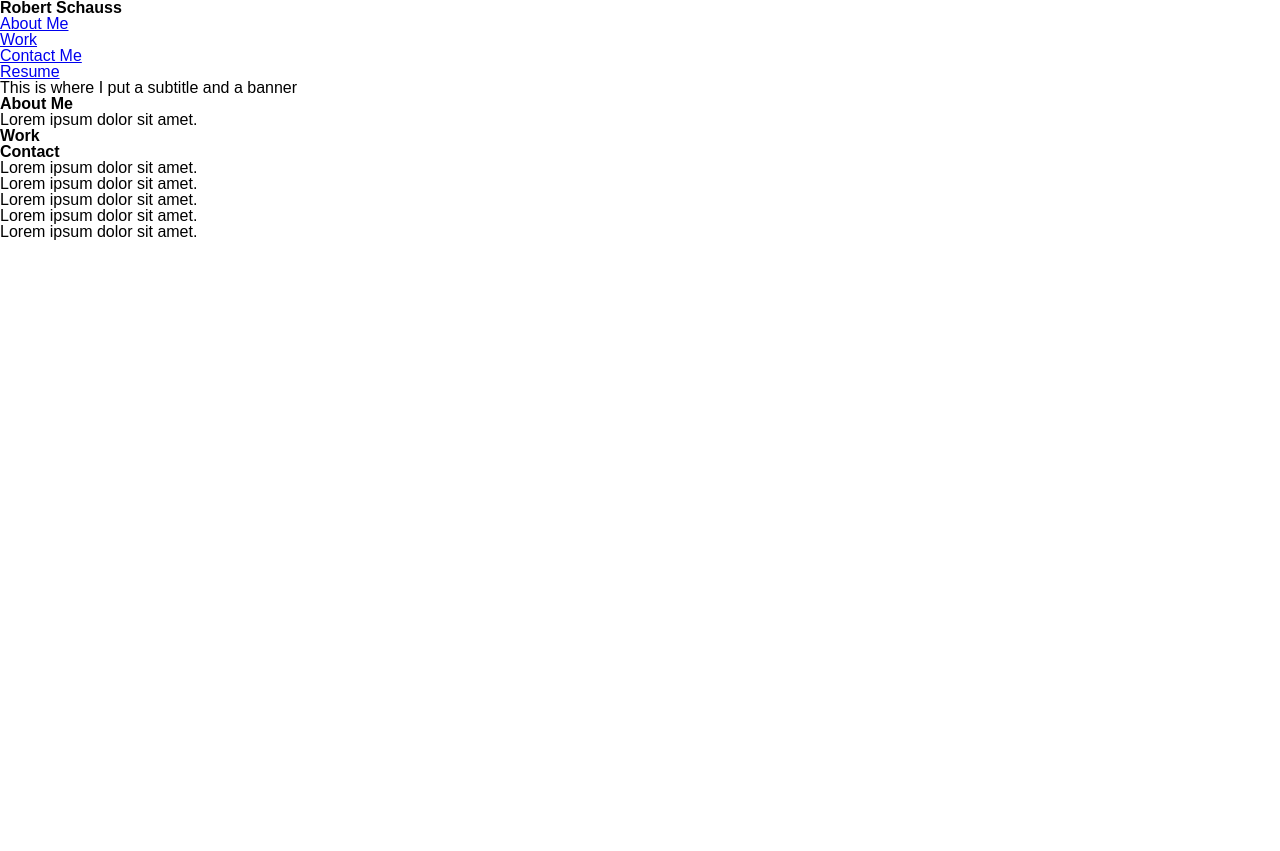
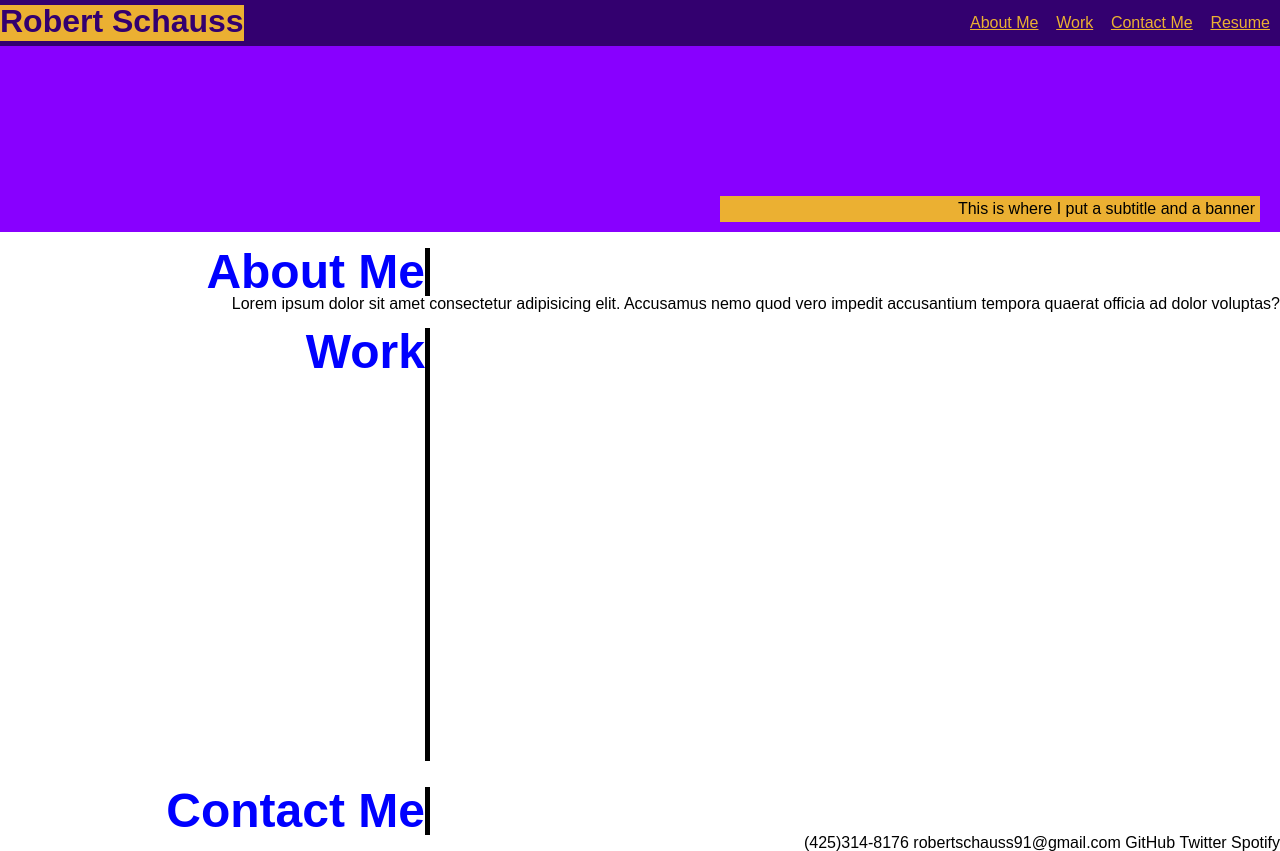
Before and after one commit to appleschaussaa/Challenge-2, a plain HTML site: page index.html in a window 1280 px wide. Before the commit the page ends 800 px from the top, so only its background shows below. Drawn offline with Linux system fonts and the light colour scheme; files that its build step writes are made by us from their sources.

Commit message:
decent amount of changes to CSS

```diff
--- a/assets/reset.css
+++ b/assets/css/reset.css
@@ -1,7 +1,7 @@
 * {
     margin: 0;
     padding: 0;
-    box-sizing: border-box;
+    /*box-sizing: border-box;*/
   }
 
   html {
--- /dev/null
+++ b/assets/css/style.css
@@ -0,0 +1,112 @@
+*{
+  font-family:Arial, Helvetica, sans-serif
+}
+
+body {
+ /* display: flex;
+  flex-direction: column;
+  line-height: 1.3;*/
+}
+
+header {
+  display: flex;
+  justify-content: space-between;
+  background-color:rgb(51, 0, 111);
+  padding-top: 5px;
+  padding-bottom: 5px;
+}
+
+
+nav ul {
+  display: flex;
+  justify-content: space-between;
+  min-width: 300px;
+  padding-top: 10px;
+  padding-bottom: 10px;
+  padding: 10px;
+}
+
+nav a {
+  display: row;
+  color: rgb(235, 176, 50);
+}
+
+banner div {
+
+  background-color: rgb(136, 0, 255);
+  padding-top: 150px;
+  padding-bottom: 10px;
+}
+
+banner div p {
+
+  text-align: right;
+  background-color:rgb(235, 176, 50);
+  margin: 0px 20px 0px 720px;
+  padding:5px;
+}
+
+
+h1 {
+  font-size: 200%;
+  background-color: rgb(235, 176, 50);
+  color:rgb(51, 0, 111);
+}
+
+.h2, .h3, .h4 {
+  display: flex;
+  flex-direction: column;
+  justify-content: space-between;
+
+}
+
+
+h2, h3, h4 {
+  color: blue;
+  font-size: 300%;
+  border-right: 5px solid #000;
+  margin-right: 850px;
+
+}
+
+h2 {
+  text-align: right;
+}
+
+h3 {
+  text-align: right;
+  padding-bottom: 385px;
+}
+
+h4 {
+  text-align: right;
+  margin-top: 10px;
+}
+
+p {
+  text-align: right;
+}
+
+footer {
+    display:flex;
+    float: right;
+  }
+
+footer p {
+  display: inline;
+  color: #000;
+  word-spacing: 50px;
+
+}
+
+  @media screen and (max-width: 992px) {
+    .card {
+    width: 50%;
+    }
+  }
+
+  @media screen and (max-width: 768px) {
+    .card {
+      width: 100% ;
+    }
+  }
--- a/index.html
+++ b/index.html
@@ -22,81 +22,51 @@
     </header>
 
     <banner>
+        <div>
+            <p>
                 This is where I put a subtitle and a banner
+            </p>
+        </div>
     </banner>
 
+    <br>
+
+    <main>
         <div>
             <h2>About Me</h2>
-            <p>
-                Lorem ipsum dolor sit amet.
-            </p>
+
+                    <p>Lorem ipsum dolor sit amet consectetur adipisicing elit. Accusamus nemo
+                        quod vero impedit accusantium tempora quaerat officia ad dolor voluptas?</p>
                </div>
 
-    <div>
-        <h2>Work</h2>
+    <br>
+
+            <h3>Work</h3>
                 <div>
                     <p>
 
                     </p>
                 </div>
-    </div>
 
-    <div>
-        <h2>Contact</h2>
+    </main>
+
+    <br>
+
+
+            <h4>Contact Me</h4>
             <footer>
-                <div>
+
                     <ul>
                         <li>
-                            <p>Lorem ipsum dolor sit amet.</p>
+                            <p>(425)314-8176</p>
+                            <p>robertschauss91@gmail.com</p>
+                            <p>GitHub</p>
+                            <p>Twitter</p>
+                            <p>Spotify</p>
                         </li>
                     </ul>
-                </div>
 
-                <div>
-                    <ul>
-                        <li>
-                            <p>Lorem ipsum dolor sit amet.</p>
-                        </li>
-                    </ul>
-                </div>
-
-                <div>
-                    <ul>
-                        <li>
-                            <p>Lorem ipsum dolor sit amet.</p>
-                        </li>
-                    </ul>
-                </div>
-
-                <div>
-                    <ul>
-                        <li>
-                            <p>Lorem ipsum dolor sit amet.</p>
-                        </li>
-                    </ul>
-                </div>
-
-                <div>
-                    <ul>
-                        <li>
-                            <p>Lorem ipsum dolor sit amet.</p>
-                        </li>
-                    </ul>
-                </div>
             </footer>
-
-    </div>
-
-
-
-
-
-
-
-
-
-
-
 
 
 </body>
```
Also changed, not shown: assets/style.css (deleted). Lines whose indentation alone changed are shown as unchanged.
